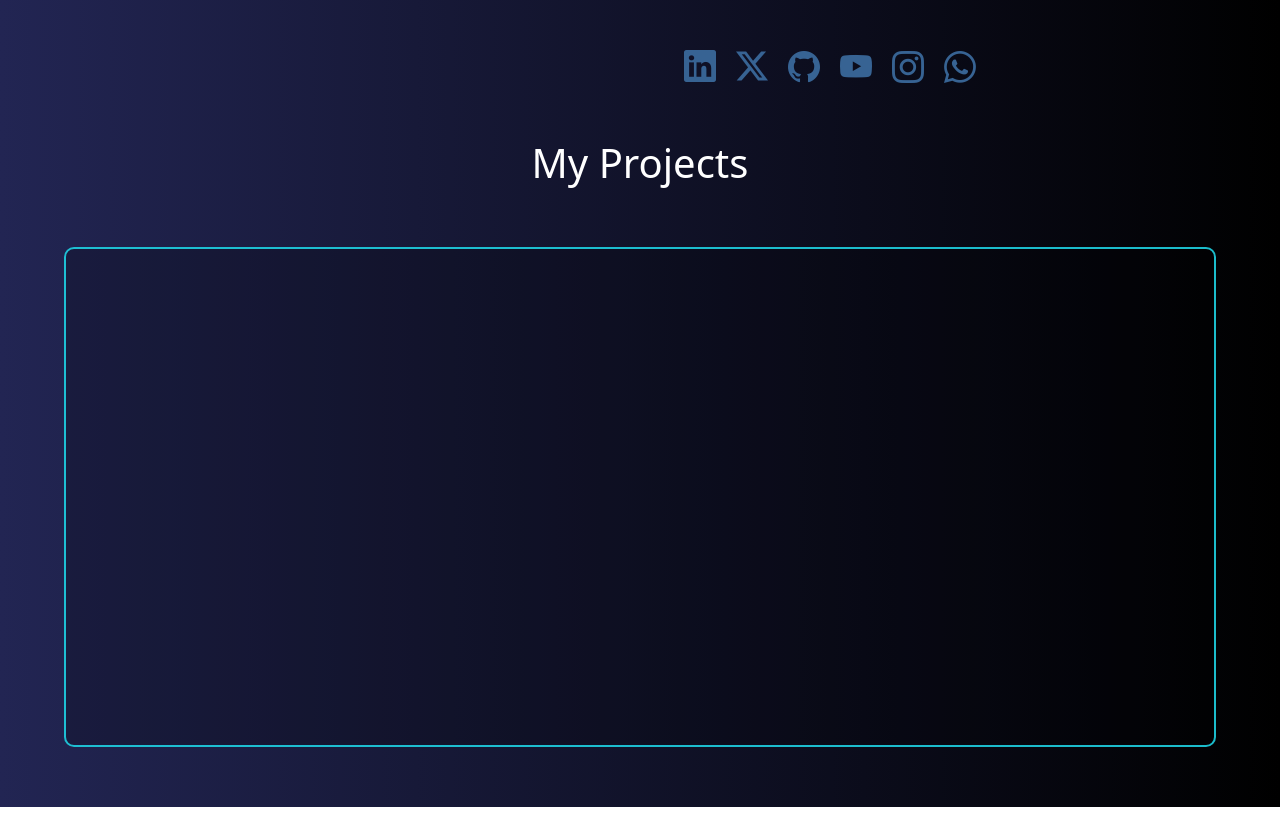
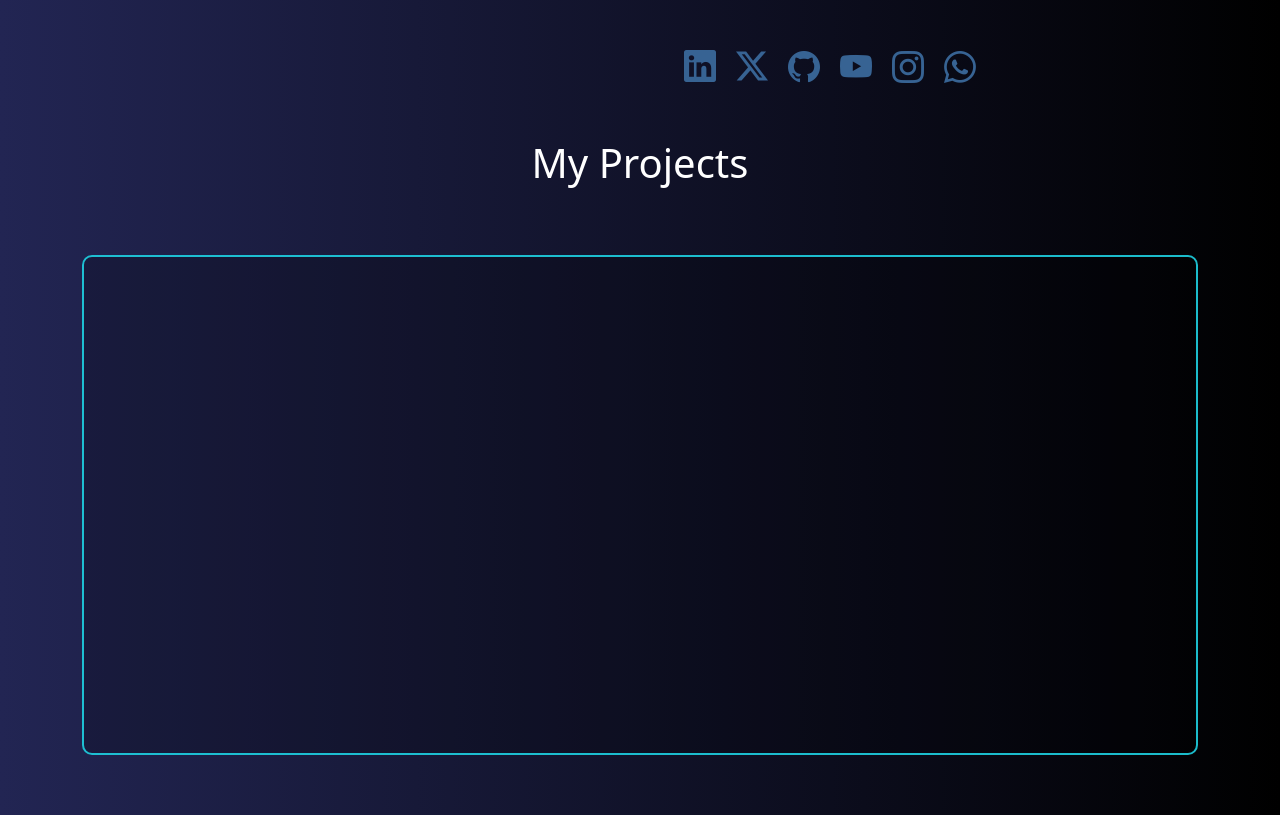
Before and after one commit to Kavithma-Thushal/My-Portfolio-React, a React (Create React App) app: page / in a window 1280 px wide. Shown: the part 800-1615 px from the top of the page. Built offline with nearby package versions, Linux system fonts and the light colour scheme.

Commit message:
Projects Section Refactored

```diff
--- a/src/assets/styles/styles.css
+++ b/src/assets/styles/styles.css
@@ -101,7 +101,7 @@
 }
 
 .project-border {
-    width: 90%;
+    width: 100%;
     height: 500px;
     margin: 60px auto;
     border-radius: 10px;
--- a/src/components/Projects.jsx
+++ b/src/components/Projects.jsx
@@ -1,8 +1,14 @@
+import { Container, Row, Col } from 'react-bootstrap';
+
 export default function Projects() {
     return (
-        <div>
+        <Container>
             <h1 className="txt-head">My Projects</h1>
-            <div className="project-border"></div>
-        </div>
+            <Row>
+                <Col lg={12}>
+                    <div className="project-border"></div>
+                </Col>
+            </Row>
+        </Container>
     );
 }
```
